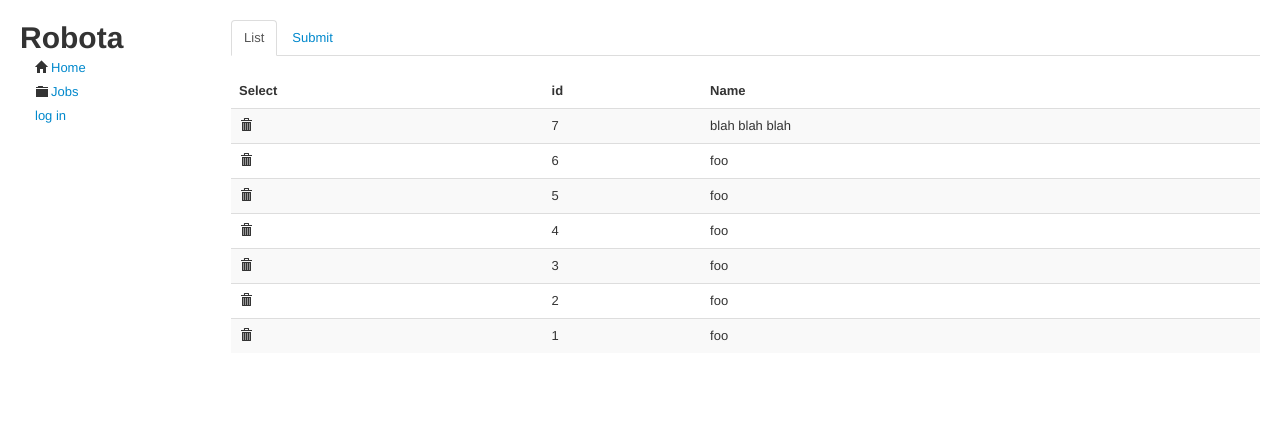
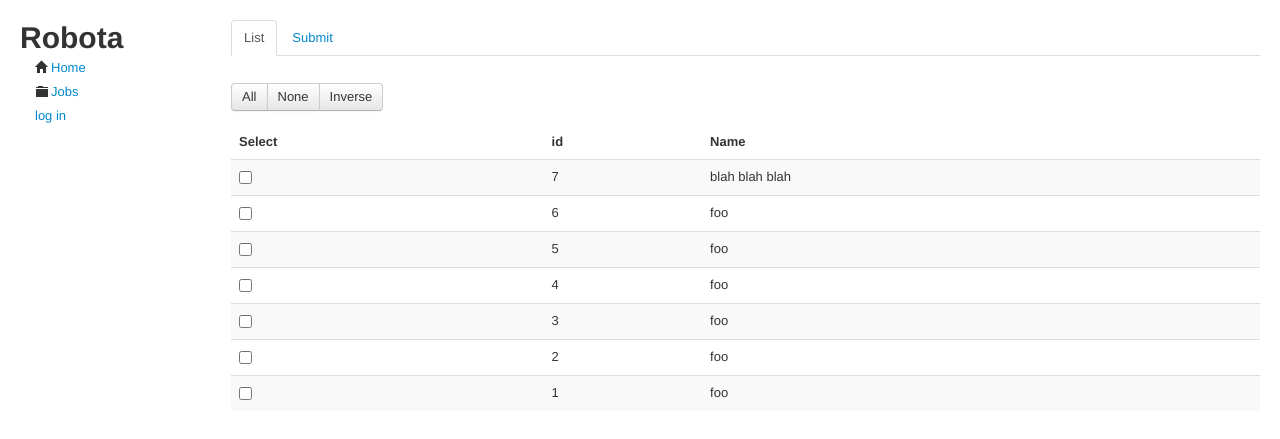
Before and after one commit to kisielk/robota, a Flask app: page /jobs/ in a window 1280 px wide. Shown: the top 439 px of the page. Run offline with Flask 2, Linux system fonts and the light colour scheme; data comes from the database, SQL or seed files in the repository; some libraries are stand-ins or nearby versions.

Commit message:
Added job selection checkboxes

```diff
--- a/robota/templates/show_jobs.html
+++ b/robota/templates/show_jobs.html
@@ -7,6 +7,31 @@
 
 <div class="tab-content">
 <div class="tab-pane active" id="jobs-list">
+
+<script type="text/javascript"/>
+function checkAll () {
+    $(":checkbox.job_checkbox").attr('checked', 'checked');
+};
+
+function unCheckAll () {
+    $(":checkbox.job_checkbox").removeAttr('checked');
+};
+
+function checkInverse() {
+    var checked = $(":checkbox.job_checkbox:checked");
+    var unchecked = $(":checkbox.job_checkbox:not(:checked)");
+    unchecked.attr('checked', 'checked');
+    checked.removeAttr('checked');
+};
+</script>
+<div class="btn-toolbar">
+<div class="btn-group">
+<div class="btn" onclick="checkAll()">All</div>
+<div class="btn" onclick="unCheckAll()">None</div>
+<div class="btn" onclick="checkInverse()">Inverse</div>
+</div>
+</div>
+
   <table class="table table-striped">
   <thead>
   <tr><th>Select</th><th>id</th><th>Name</th></tr>
@@ -14,7 +39,7 @@
   <tbody>
   {% for job in jobs %}
   <tr>
-  <td><a href="#" class="delete-job"><i class="icon-trash"></i></a></td>
+  <td><input type="checkbox" class="job_checkbox" id="chk_job_{{ job.id }}" name="chk_job_{{ job.id }}"></td>
   <td>{{ job.id }}</td>
   <td>{{ job.name }}</td>
   </tr>
```
